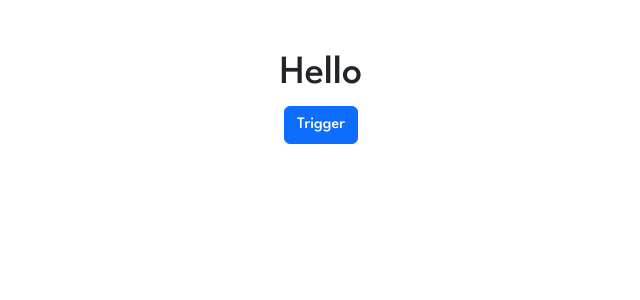
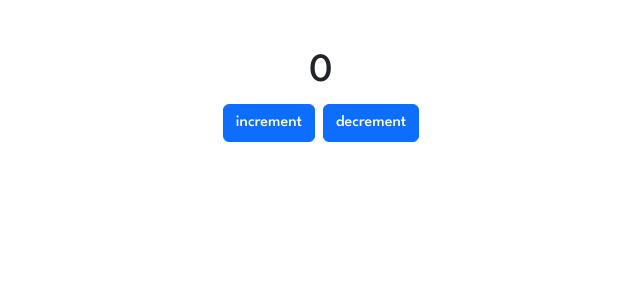
Before and after one commit to Mark-Alexis-Posadas/react-mini-practice, a React (Vite) app: page / in a window 1280 px wide. Shown: the top 300 px of the page, without its empty margins (319-959 px from the left). Built offline with nearby package versions, Linux system fonts and the light colour scheme.

Commit message:
added useReducer

```diff
--- a/src/App.jsx
+++ b/src/App.jsx
@@ -2,9 +2,10 @@ import React from "react";
 import "./index.css";
 import Form from "./components/Forms/Form";
 import ConditioanlRendering from "./components/ConditionalRendering/ConditioanlRendering";
+import UseReducer from "./hooks/UseReducer/UseReducer";
 
 const App = () => {
-  return <ConditioanlRendering />;
+  return <UseReducer />;
 };
 
 export default App;
--- a/src/components/ConditionalRendering/ConditioanlRendering.jsx
+++ b/src/components/ConditionalRendering/ConditioanlRendering.jsx
@@ -2,16 +2,19 @@ import React from "react";
 
 export default function ConditioanlRendering() {
   const [active, setActive] = React.useState(false);
+  const [text, setText] = React.useState("Trigger");
   const wrapperClass = `wrapper text-center ${active ? "active" : ""}`;
   const handleClick = () => {
     setActive(!active);
+    setText(!active ? "Triggered" : "Trigger");
   };
+
   return (
     <>
       <div className={wrapperClass}>
         <h1 className={active ? "active" : ""}>Hello</h1>
         <button onClick={handleClick} className="btn btn-primary">
-          Trigger
+          {text}
         </button>
       </div>
     </>
--- /dev/null
+++ b/src/hooks/UseReducer/UseReducer.jsx
@@ -0,0 +1,37 @@
+import React from "react";
+import UseReducerObjects from "./UseReducerObjects";
+const initialState = 0;
+const reducerFunction = (state, action) => {
+  switch (action.type) {
+    case "INCREMENT":
+      return state + action.fuckingPayload;
+    case "DECREMENT":
+      return state - action.fuckingPayload;
+  }
+};
+
+export default function UseReducer() {
+  const [count, dispatch] = React.useReducer(reducerFunction, initialState);
+
+  const handleIncrement = () => {
+    dispatch({ type: "INCREMENT", fuckingPayload: 1 });
+  };
+
+  const handleDecrement = () => {
+    dispatch({ type: "DECREMENT", fuckingPayload: 1 });
+  };
+
+  return (
+    <div className="text-center mt-5">
+      <h1>{count}</h1>
+      <button className="btn btn-primary me-2" onClick={handleIncrement}>
+        increment
+      </button>
+      <button className="btn btn-primary" onClick={handleDecrement}>
+        decrement
+      </button>
+
+      {/* <UseReducerObjects /> */}
+    </div>
+  );
+}
--- /dev/null
+++ b/src/hooks/UseReducer/UseReducerObjects.jsx
@@ -0,0 +1,64 @@
+import React from "react";
+
+const initialState = {
+  firstName: "Mark Alexis",
+  lastName: "Posadas",
+  age: 29,
+};
+
+const reducer = (state, action) => {
+  switch (action.type) {
+    case "CHANGE_FIRST_NAME": {
+      return { ...state, firstName: action.payFuckingLoad };
+    }
+    case "CHANGE_LAST_NAME": {
+      return { ...state, lastName: action.payFuckingLoad };
+    }
+    case "CHANGE_AGE": {
+      return { ...state, age: action.payFuckingLoad };
+    }
+    default:
+      return state;
+  }
+};
+
+export default function UseReducerObjects() {
+  const [currentState, dispatch] = React.useReducer(reducer, initialState);
+
+  const handleFirstNameChange = () => {
+    // You can pass the new value as payload
+    dispatch({ type: "CHANGE_FIRST_NAME", payFuckingLoad: "Juan" });
+  };
+
+  const handleLastNameChange = () => {
+    dispatch({ type: "CHANGE_LAST_NAME", payFuckingLoad: "TAMAD" });
+  };
+
+  const handleAgeChange = () => {
+    dispatch({ type: "CHANGE_AGE", payFuckingLoad: 50 });
+  };
+
+  return (
+    <div>
+      <ul>
+        <li>
+          <p>First Name: {currentState.firstName}</p>
+          <p>Last Name: {currentState.lastName}</p>
+          <p>Age: {currentState.age}</p>
+        </li>
+      </ul>
+
+      <button className="btn btn-primary" onClick={handleFirstNameChange}>
+        Change first name
+      </button>
+
+      <button className="btn btn-primary" onClick={handleLastNameChange}>
+        Change last name
+      </button>
+
+      <button className="btn btn-primary" onClick={handleAgeChange}>
+        Change age
+      </button>
+    </div>
+  );
+}
```
